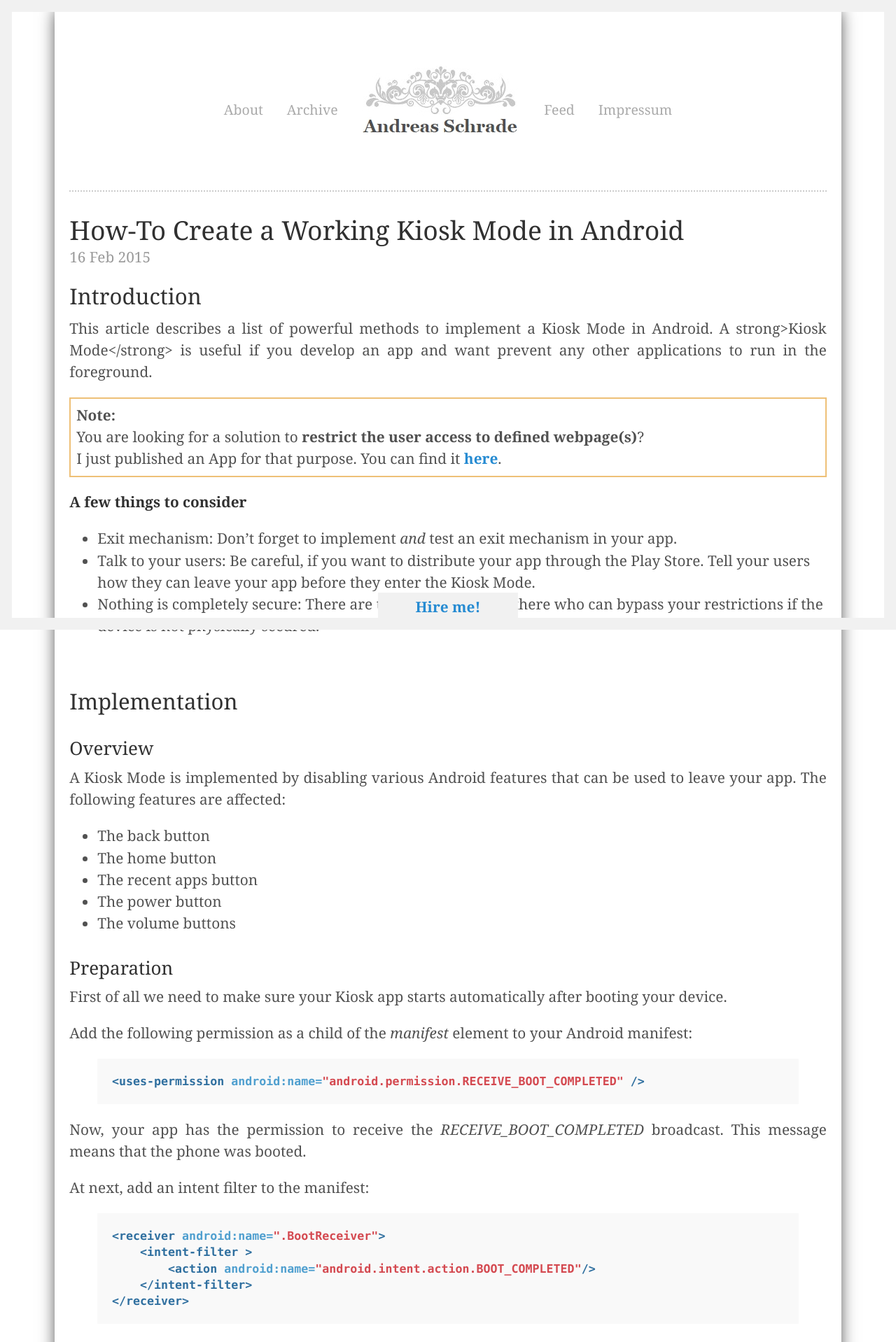
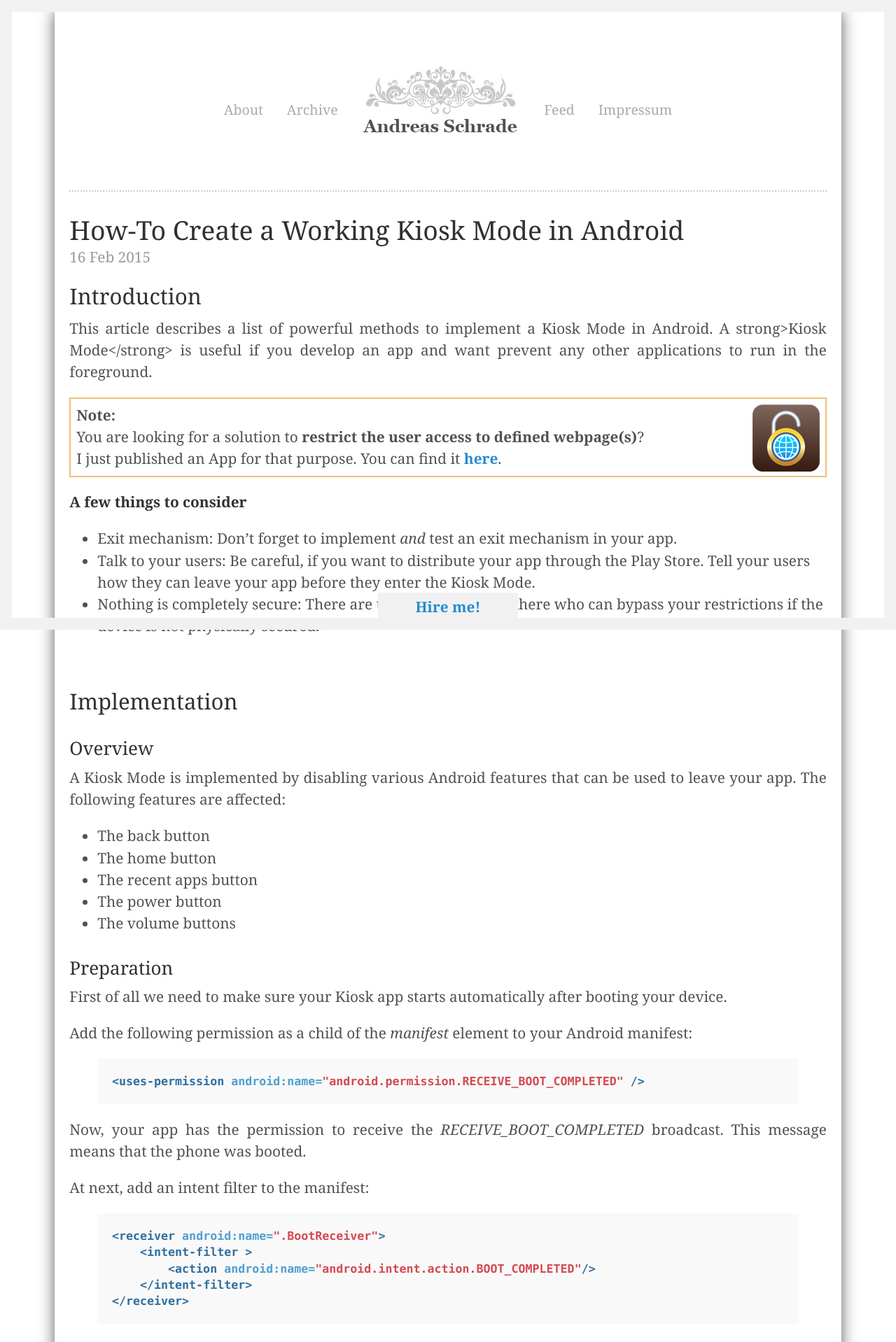
Before and after one commit to andreasschrade/andreasschrade.github.com, a Jekyll site: the page built from _posts/2015-02-16-android-tutorial-how-to-create-a-kiosk-mode-in-android.md, in a window 1280 px wide. Shown: the top 1918 px of the page at 70% size. Built offline with Jekyll 4.4.1, drawn with Linux system fonts in a browser that asks for light colours; Markdown is read by kramdown in place of the engine named in the settings; comment, search, counter and statistics services are not loaded.

Commit message:
updated kiosk article

```diff
--- a/_posts/2015-02-16-android-tutorial-how-to-create-a-kiosk-mode-in-android.md
+++ b/_posts/2015-02-16-android-tutorial-how-to-create-a-kiosk-mode-in-android.md
@@ -15,7 +15,9 @@
 <p style="
     border: 2px solid #eec077;
     padding: 8px;
-          "><b>Note:</b><br> You are looking for a solution to <b>restrict the user access to defined webpage(s)</b>?<br>I just published an App for that purpose. You can find it <b><a href="https://play.google.com/store/apps/details?id=de.appgantic.megakioskweb" target="_blank">here</a></b>. </p>
+          ">
+          <img style="float:right;margin-left: 16px;" src="{{ site.url }}/assets/android-kiosk.png">
+          <b>Note:</b><br> You are looking for a solution to <b>restrict the user access to defined webpage(s)</b>?<br>I just published an App for that purpose. You can find it <b><a href="https://play.google.com/store/apps/details?id=de.appgantic.megakioskweb" target="_blank">here</a></b>. </p>
 
 **A few things to consider**
 
```
Also changed, not shown: assets/android-kiosk.png (added).
